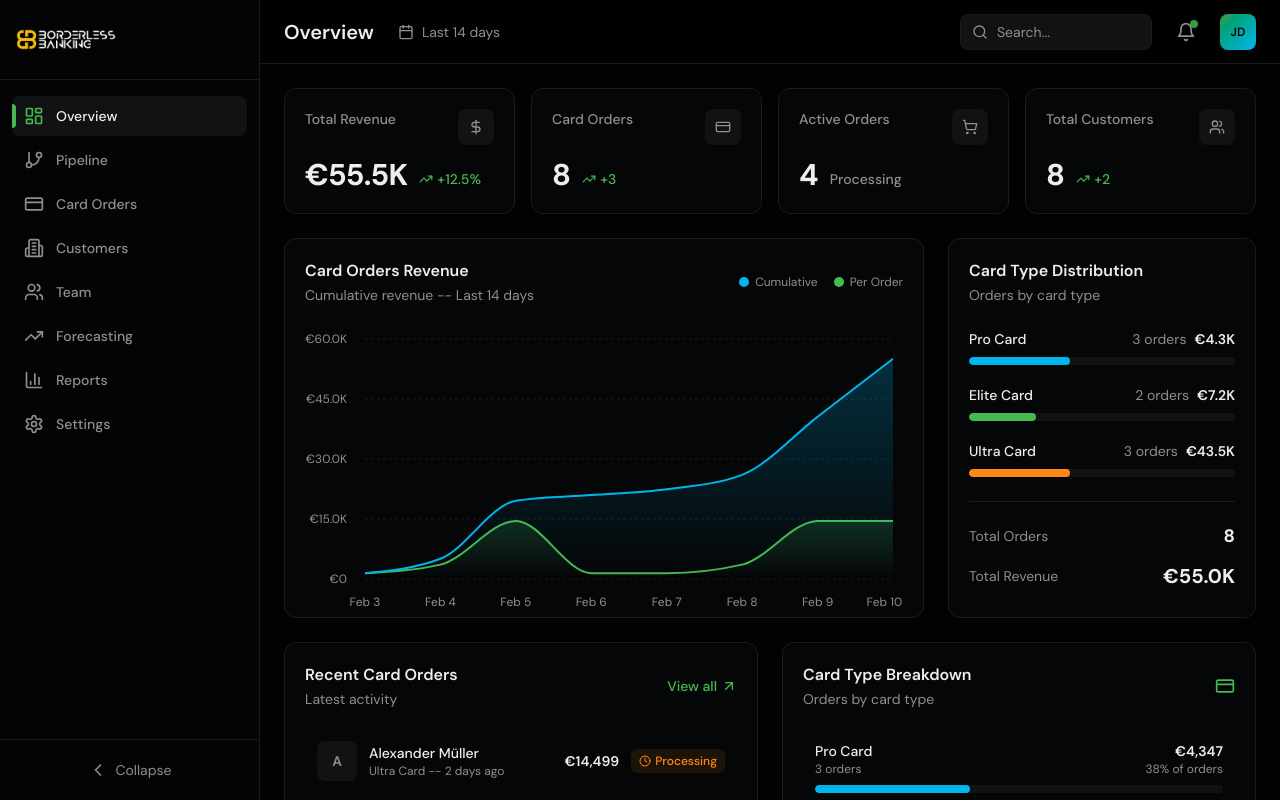
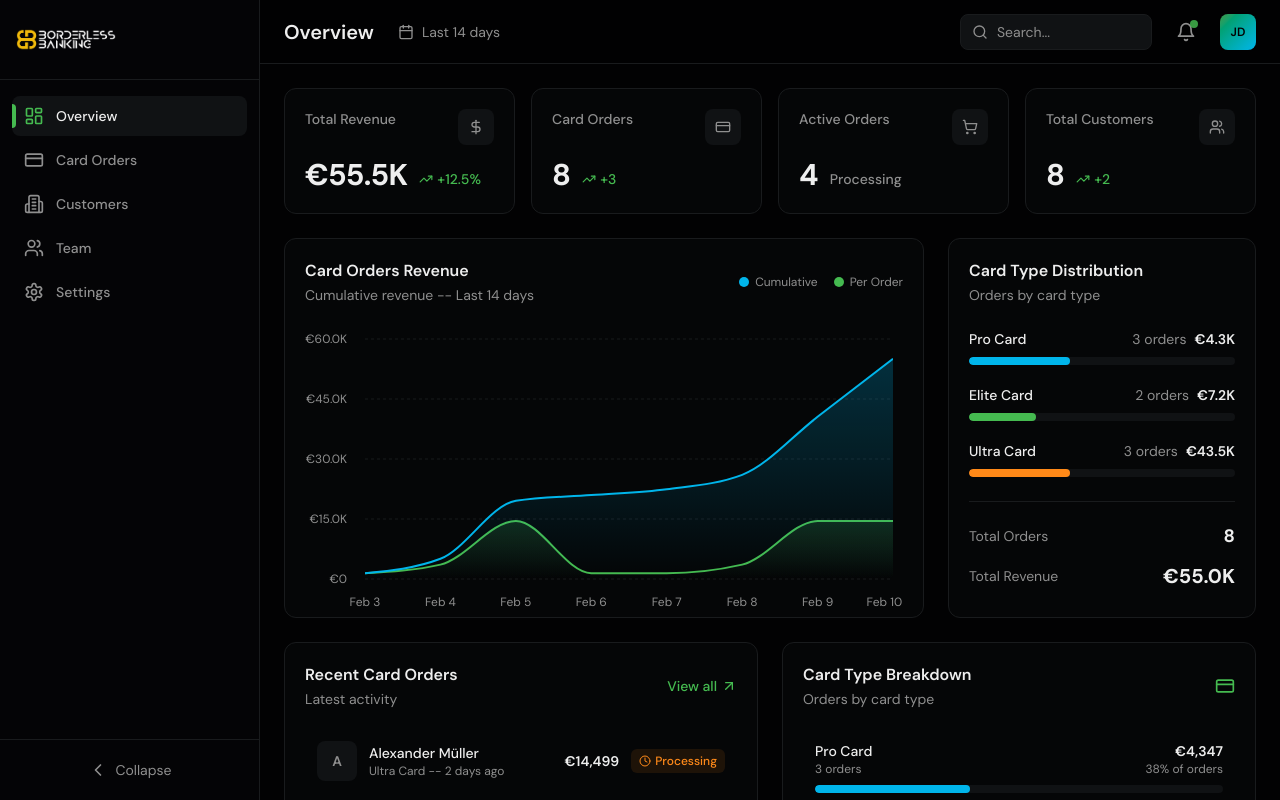
Before and after one commit to LumaCars/defrmaeddashboard, a Next.js app: page / in a window 1280 px wide. Shown: the top 800 px of the page. Built offline with nearby package versions, Linux system fonts and the light colour scheme.

Commit message:
feat: streamline sidebar with essential sections\n\nRemove Pipeline, Reports, Forecasting from navigation.

```diff
--- a/app/page.tsx
+++ b/app/page.tsx
@@ -4,15 +4,12 @@ import { useState } from "react";
 import { Sidebar } from "@/components/dashboard/sidebar";
 import { Header } from "@/components/dashboard/header";
 import { OverviewSection } from "@/components/dashboard/sections/overview";
-import { PipelineSection } from "@/components/dashboard/sections/pipeline";
 import { DealsSection } from "@/components/dashboard/sections/deals";
 import { CustomersSection } from "@/components/dashboard/sections/customers";
 import { TeamSection } from "@/components/dashboard/sections/team";
-import { ForecastingSection } from "@/components/dashboard/sections/forecasting";
-import { ReportsSection } from "@/components/dashboard/sections/reports";
 import { SettingsSection } from "@/components/dashboard/sections/settings";
 
-export type Section = "overview" | "pipeline" | "deals" | "customers" | "team" | "forecasting" | "reports" | "settings";
+export type Section = "overview" | "deals" | "customers" | "team" | "settings";
 
 export default function Dashboard() {
   const [activeSection, setActiveSection] = useState<Section>("overview");
@@ -22,18 +19,12 @@ export default function Dashboard() {
     switch (activeSection) {
       case "overview":
         return <OverviewSection />;
-      case "pipeline":
-        return <PipelineSection />;
       case "deals":
         return <DealsSection />;
       case "customers":
         return <CustomersSection />;
       case "team":
         return <TeamSection />;
-      case "forecasting":
-        return <ForecastingSection />;
-      case "reports":
-        return <ReportsSection />;
       case "settings":
         return <SettingsSection />;
       default:
--- a/components/dashboard/header.tsx
+++ b/components/dashboard/header.tsx
@@ -11,12 +11,9 @@ interface HeaderProps {
 
 const sectionTitles: Record<Section, string> = {
   overview: "Overview",
-  pipeline: "Pipeline",
   deals: "Card Orders",
   customers: "Customers",
   team: "Team Dashboard",
-  forecasting: "Forecasting",
-  reports: "Reports",
   settings: "Settings",
 };
 
--- a/components/dashboard/sidebar.tsx
+++ b/components/dashboard/sidebar.tsx
@@ -7,15 +7,11 @@ import { cn } from "@/lib/utils";
 import type { Section } from "@/app/page";
 import {
   LayoutDashboard,
-  GitBranch,
   CreditCard,
   Users,
-  BarChart3,
   ChevronLeft,
   ChevronRight,
-  CircleDollarSign,
   Building2,
-  TrendingUp,
   Settings,
 } from "lucide-react";
 
@@ -28,12 +24,9 @@ interface SidebarProps {
 
 const navItems: { id: Section; label: string; icon: React.ElementType }[] = [
   { id: "overview", label: "Overview", icon: LayoutDashboard },
-  { id: "pipeline", label: "Pipeline", icon: GitBranch },
   { id: "deals", label: "Card Orders", icon: CreditCard },
   { id: "customers", label: "Customers", icon: Building2 },
   { id: "team", label: "Team", icon: Users },
-  { id: "forecasting", label: "Forecasting", icon: TrendingUp },
-  { id: "reports", label: "Reports", icon: BarChart3 },
   { id: "settings", label: "Settings", icon: Settings },
 ];
 
```
